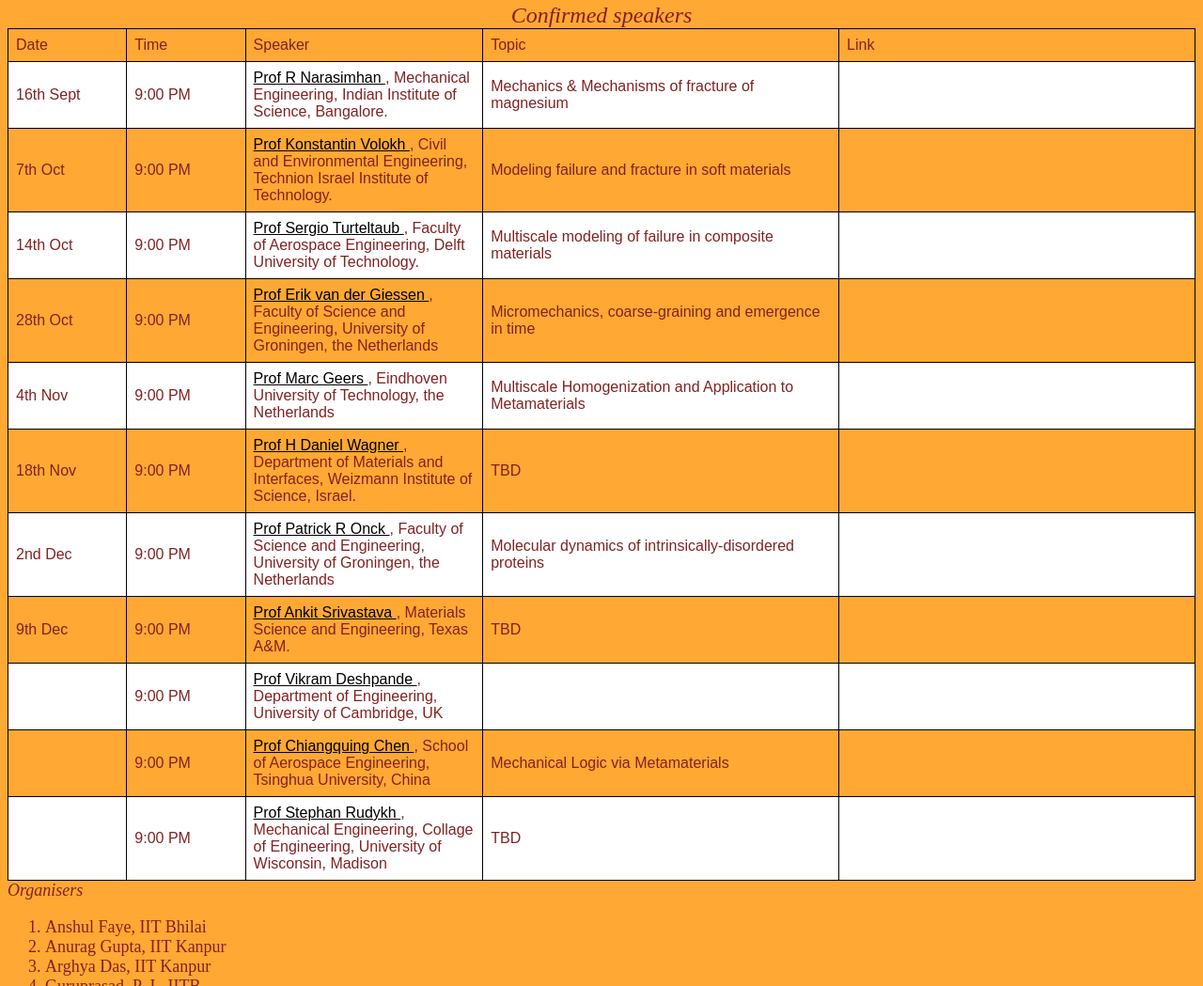
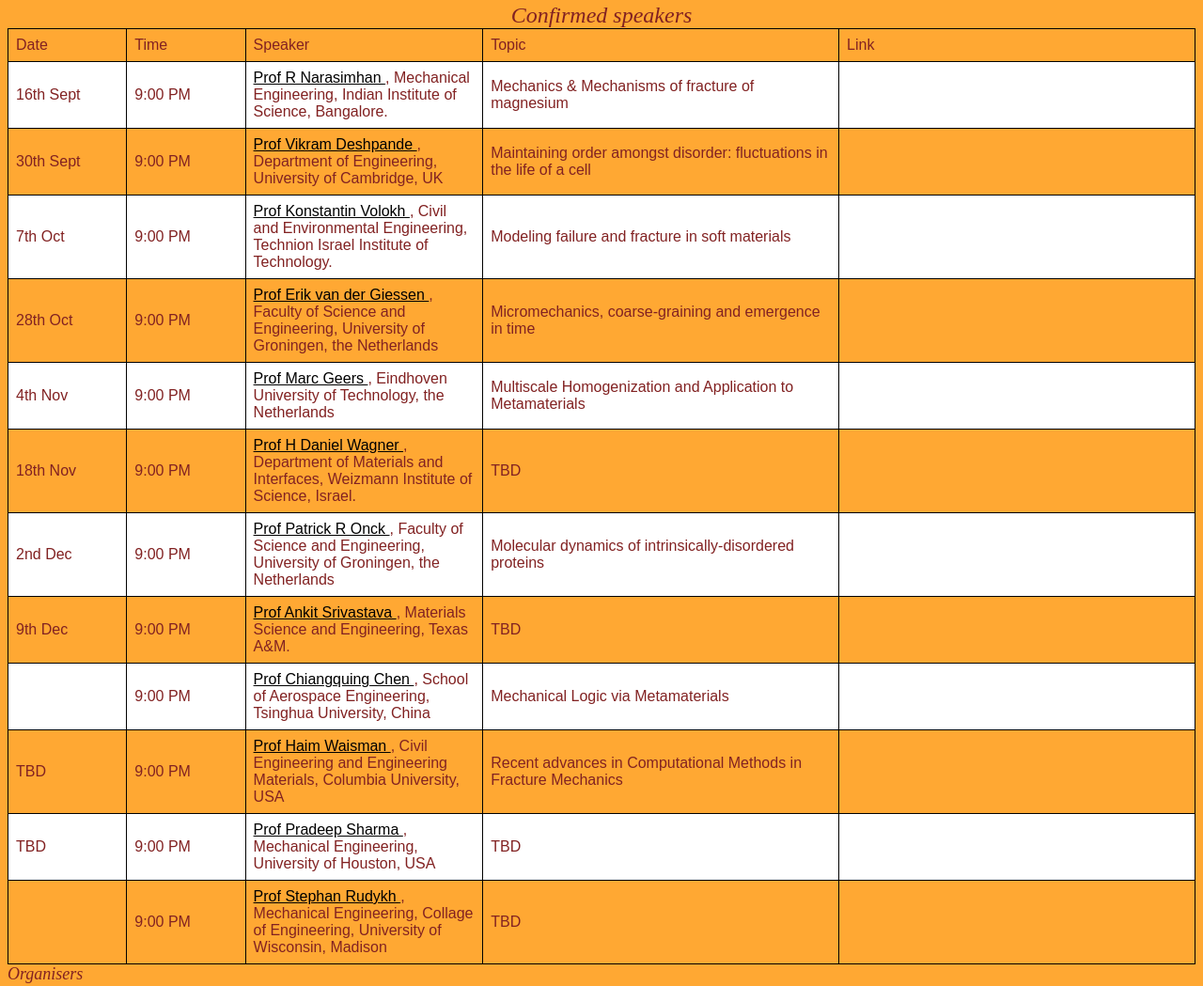
Before and after one commit to anshulfy/MOM_webseries, a plain HTML site: page index.html in a window 1280 px wide. Shown: the part 307-1356 px from the top of the page at 94% size. Drawn offline with Linux system fonts and the light colour scheme.

Commit message:
Update index.html

```diff
--- a/index.html
+++ b/index.html
@@ -1,3 +1,4 @@
+
 <!doctype html public "-//w3c//dtd html 4.0 transitional//en">
 <html xmlns:v="urn:schemas-microsoft-com:vml" xmlns:o="urn:schemas-microsoft-com:office:office" xmlns="http://www.w3.org/TR/REC-html40">
 <head>
@@ -43,8 +44,10 @@
 held on Wednesdays in the months of September to December 2020.
 Times vary according to the location of the speaker, but are mostly
 scheduled around 9 PM, Indian Standard Time.
+To convert to your local time you can use <a href="https://www.worldtimebuddy.com/"> this time convertor </a>.
+
 These are
-serious 45-60 minute talks, delivered by recognised experts
+detailed 45-60 minute talks, delivered by recognised experts
 in the field and are meant for active researchers in this area. The choice of
 topics reflects the diverse range of multi-disciplinary fields
 where
@@ -76,21 +79,22 @@
 <td> </td>
 </tr>
 <tr>
+<td> 30th Sept </td>
+<td> 9:00 PM </td>
+<td>
+<a href="http://www-mech.eng.cam.ac.uk/profiles/vsd/" target="_blank"> Prof Vikram Deshpande </a>,
+Department of Engineering, University of Cambridge, UK
+</td>
+<td> Maintaining order amongst disorder: fluctuations in the life of a cell </td>
+<td> </td>
+</tr>
+<tr>
 <td> 7th Oct </td> <td> 9:00 PM </td>
 <td>
 <a href="https://cee.technion.ac.il/members/konstantin-volokh/" target="_blank"> Prof Konstantin Volokh </a>, Civil and Environmental Engineering, Technion Israel Institute of
 Technology.
 </td>
 <td> Modeling failure and fracture in soft materials </td>
-<td> </td>
-</tr>
-<tr>
-<td> 14th Oct </td> <td> 9:00 PM </td>
-<td>
-<a href="https://www.tudelft.nl/en/staff/s.r.turteltaub/?no_cache=1&cHash=" target="_blank"> Prof Sergio Turteltaub </a>, Faculty of Aerospace Engineering,
-Delft University of Technology.
-</td>
-<td> Multiscale modeling of failure in composite materials </td>
 <td> </td>
 </tr>
 <tr>
@@ -124,7 +128,7 @@
 </tr>
 <td> 2nd Dec </td> <td> 9:00 PM </td>
 <td>
-<a href="https://www.rug.nl/staff/e.van.der.giessen/" target="_blank"> Prof Patrick R Onck </a>, Faculty of
+<a href="https://www.rug.nl/staff/p.r.onck/research" target="_blank"> Prof Patrick R Onck </a>, Faculty of
 Science and Engineering, University of Groningen, the Netherlands
 </td>
 <td> Molecular dynamics of intrinsically-disordered proteins </td>
@@ -133,7 +137,7 @@
 <tr>
 <td> 9th Dec </td> <td> 9:00 PM </td>
 <td>
-<a href="https://m3d.engr.tamu.edu/" target="_blank"> Prof Ankit Srivastava </a>, Materials Science
+<a href="https://engineering.tamu.edu/materials/profiles/srivastava-ankit.html" target="_blank"> Prof Ankit Srivastava </a>, Materials Science
 and Engineering,
 Texas A&M.
 </td>
@@ -143,19 +147,28 @@
 <tr>
 <td>  </td> <td> 9:00 PM </td>
 <td>
-<a href="http://www-mech.eng.cam.ac.uk/profiles/vsd/" target="_blank"> Prof Vikram Deshpande </a>,
-Department of Engineering, University of Cambridge, UK
-</td>
-<td>  </td>
-<td> </td>
-</tr>
-<tr>
-<td>  </td> <td> 9:00 PM </td>
-<td>
 <a href="http://www.hy.tsinghua.edu.cn/publish/hyen/1694/2011/20110113141747864991749/20110113141747864991749_.html" target="_blank"> Prof Chiangquing Chen </a>,
 School of Aerospace Engineering, Tsinghua University, China
 </td>
 <td>Mechanical Logic via Metamaterials  </td>
+<td> </td>
+</tr>
+<tr>
+<td> TBD  </td> <td> 9:00 PM </td>
+<td>
+<a href="http://www.columbia.edu/cu/civileng/waisman/" target="_blank"> Prof Haim Waisman </a>,
+Civil Engineering and Engineering Materials, Columbia University, USA
+</td>
+<td>Recent advances in Computational Methods in Fracture Mechanics  </td>
+<td> </td>
+</tr>
+<tr>
+<td> TBD  </td> <td> 9:00 PM </td>
+<td>
+<a href="http://www.me.uh.edu/faculty/sharma" target="_blank"> Prof Pradeep Sharma </a>,
+Mechanical Engineering, University of Houston, USA
+</td>
+<td>TBD  </td>
 <td> </td>
 </tr>
 <tr>
```
